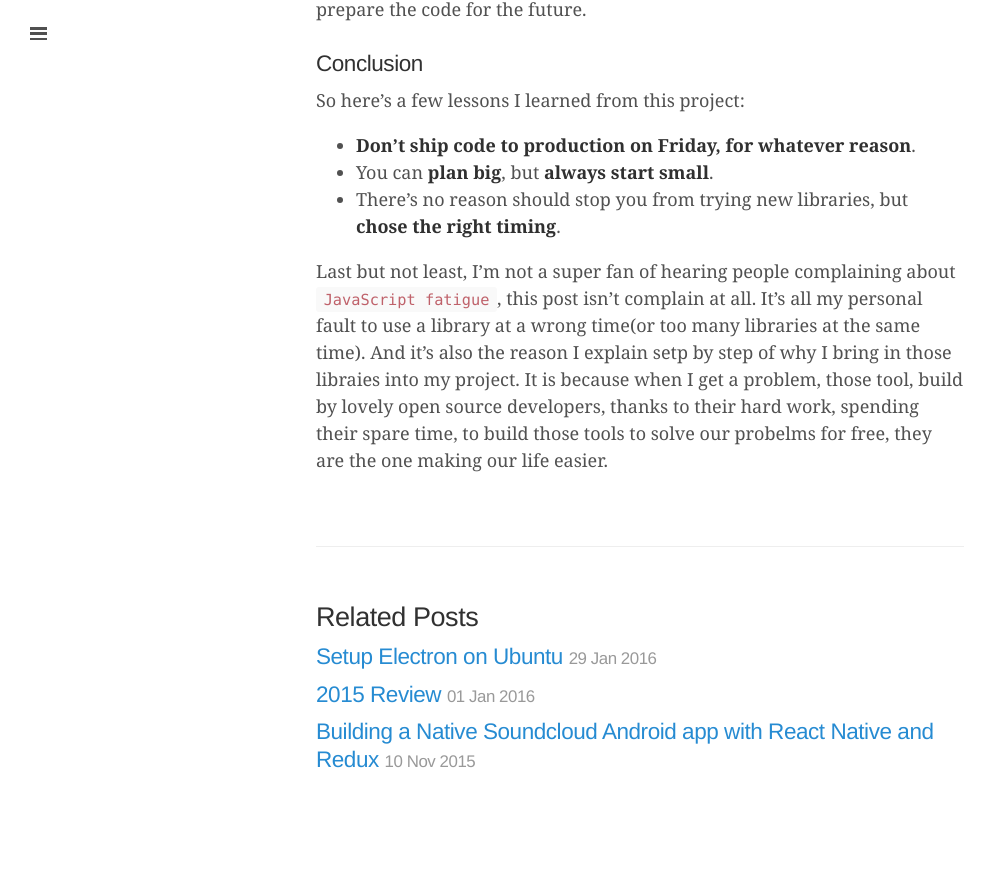
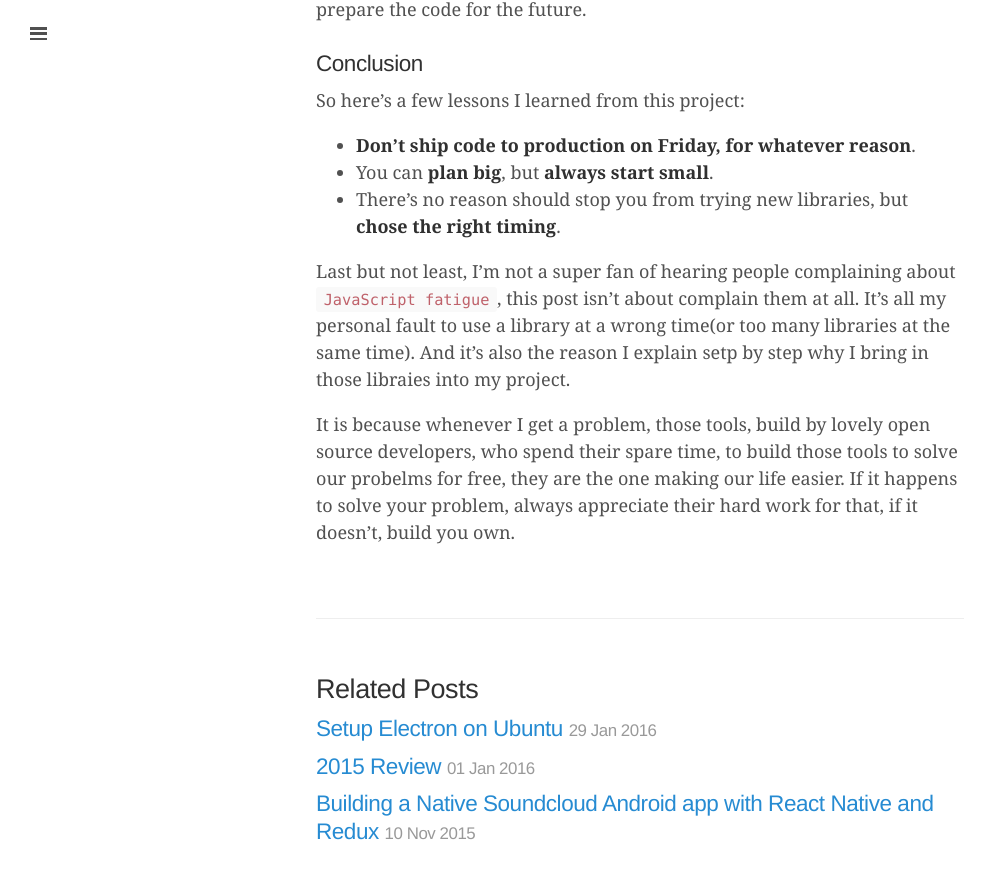
Before and after one commit to fraserxu/fraserxu.github.io, a Jekyll site: the page built from _posts/2016-05-31-my-first-production-isomorphic-graphql-app.md, in a window 1280 px wide and 900 px high, scrolled down 6319 px. Shown: the top 879 px of the window, without its empty margins (0-997 px from the left). Built offline with Jekyll 4.4.1, drawn with Linux system fonts in a browser that asks for light colours; some web fonts are replaced; before the commit the page ends 7147 px from its top, so only the background shows below that.

Commit message:
better edning

```diff
--- a/_posts/2016-05-31-my-first-production-isomorphic-graphql-app.md
+++ b/_posts/2016-05-31-my-first-production-isomorphic-graphql-app.md
@@ -160,4 +160,6 @@ So here's a few lessons I learned from this project:
 * You can **plan big**, but **always start small**.
 * There's no reason should stop you from trying new libraries, but **chose the right timing**.
 
-Last but not least, I'm not a super fan of hearing people complaining about `JavaScript fatigue`, this post isn't complain at all. It's all my personal fault to use a library at a wrong time(or too many libraries at the same time). And it's also the reason I explain setp by step of why I bring in those libraies into my project. It is because when I get a problem, those tool, build by lovely open source developers, thanks to their hard work, spending their spare time, to build those tools to solve our probelms for free, they are the one making our life easier.
+Last but not least, I'm not a super fan of hearing people complaining about `JavaScript fatigue`, this post isn't about complain them at all. It's all my personal fault to use a library at a wrong time(or too many libraries at the same time). And it's also the reason I explain setp by step why I bring in those libraies into my project.
+
+It is because whenever I get a problem, those tools, build by lovely open source developers, who spend their spare time, to build those tools to solve our probelms for free, they are the one making our life easier. If it happens to solve your problem, always appreciate their hard work for that, if it doesn't, build you own.
```
